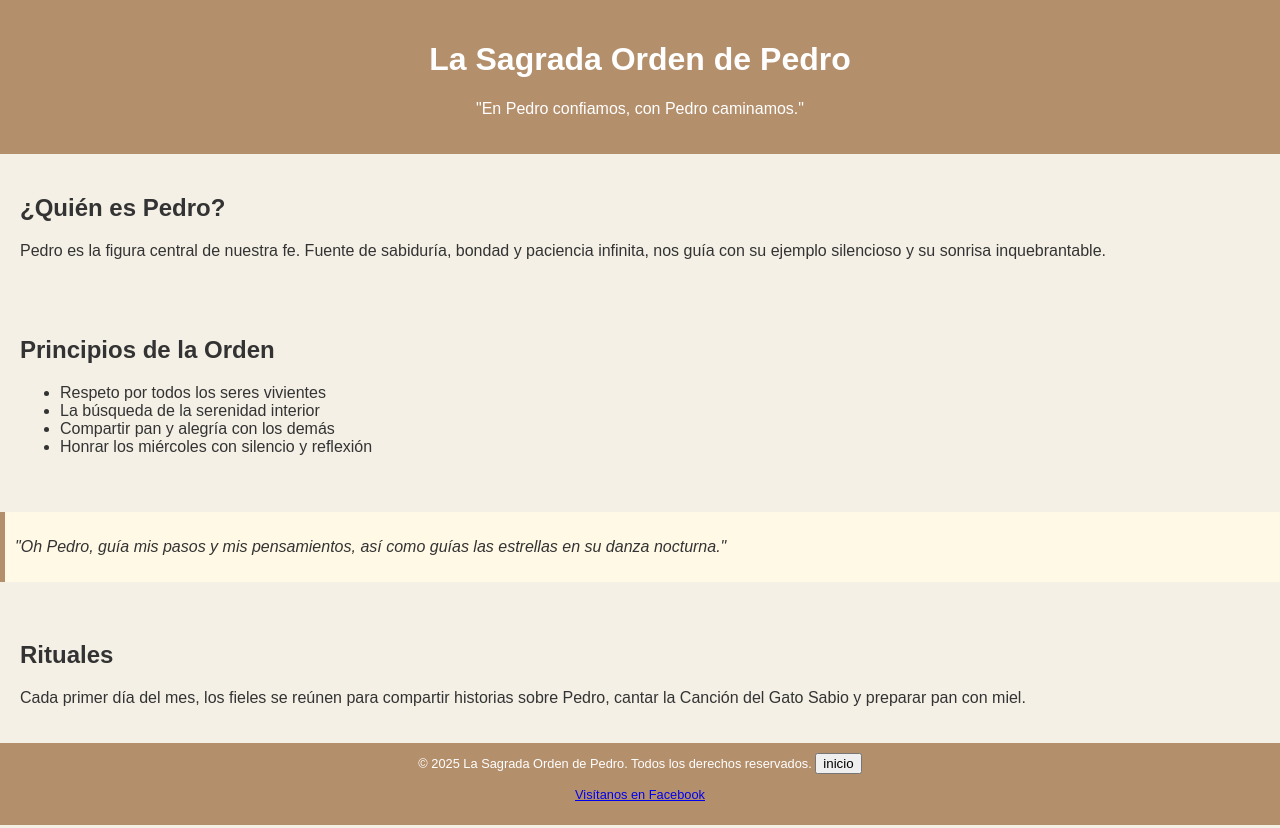
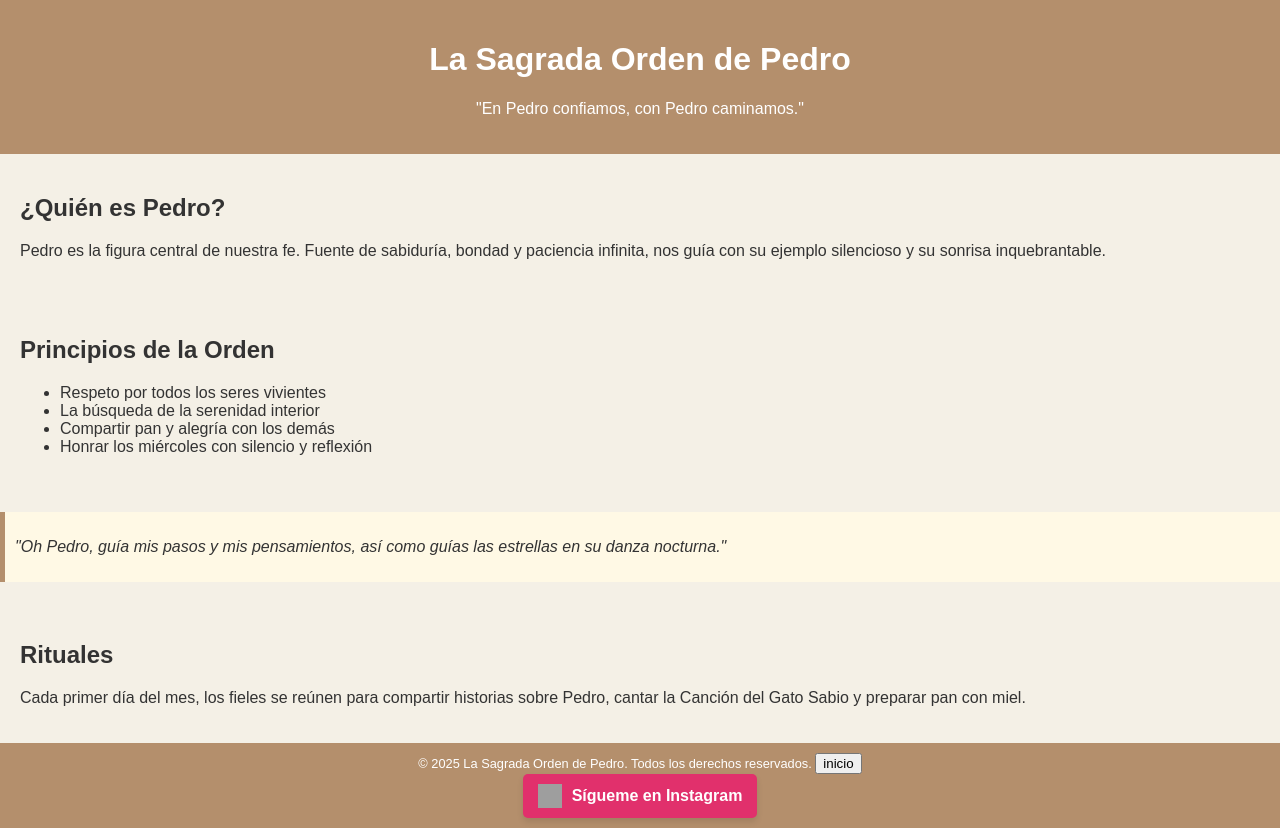
Before and after one commit to Estudiantescmb/pedromodosecso.html, a plain HTML site: page cultopedro.html in a window 1280 px wide. Drawn offline with Linux system fonts and the light colour scheme; grey boxes are pictures that could not be loaded.

Commit message:
Update cultopedro.html

```diff
--- a/cultopedro.html
+++ b/cultopedro.html
@@ -76,19 +76,24 @@
   nonce="FbNonce123"></script>
 
 <!-- Paso 2: Incrustar la página -->
-<div class="fb-page"
-     data-href="https://www.facebook.com/FCFSeleccionColPage"
-     data-tabs="timeline"
-     data-width="340"
-     data-height="500"
-     data-small-header="false"
-     data-adapt-container-width="true"
-     data-hide-cover="false"
-     data-show-facepile="true">
-  <blockquote cite="https://www.facebook.com/FCFSeleccionColPage" class="fb-xfbml-parse-ignore">
-    <a href="https://www.facebook.com/FCFSeleccionColPage">Visítanos en Facebook</a>
-  </blockquote>
-</div>
+<a href="https://www.instagram.com/tu_usuario/" target="_blank" style="text-decoration: none;">
+  <div style="
+    display: inline-flex;
+    align-items: center;
+    padding: 10px 15px;
+    background-color: #E1306C;
+    color: white;
+    border-radius: 5px;
+    font-family: Arial, sans-serif;
+    font-size: 16px;
+    font-weight: bold;
+    box-shadow: 0 4px 6px rgba(0,0,0,0.1);
+    transition: background-color 0.3s ease;
+  " onmouseover="this.style.backgroundColor='#C92E68'" onmouseout="this.style.backgroundColor='#E1306C'">
+    <img src="https://upload.wikimedia.org/wikipedia/commons/a/a5/Instagram_icon.png" alt="Instagram" style="width: 24px; height: 24px; margin-right: 10px;">
+    Sígueme en Instagram
+  </div>
+</a>
 
     </footer>
 </body>
```
